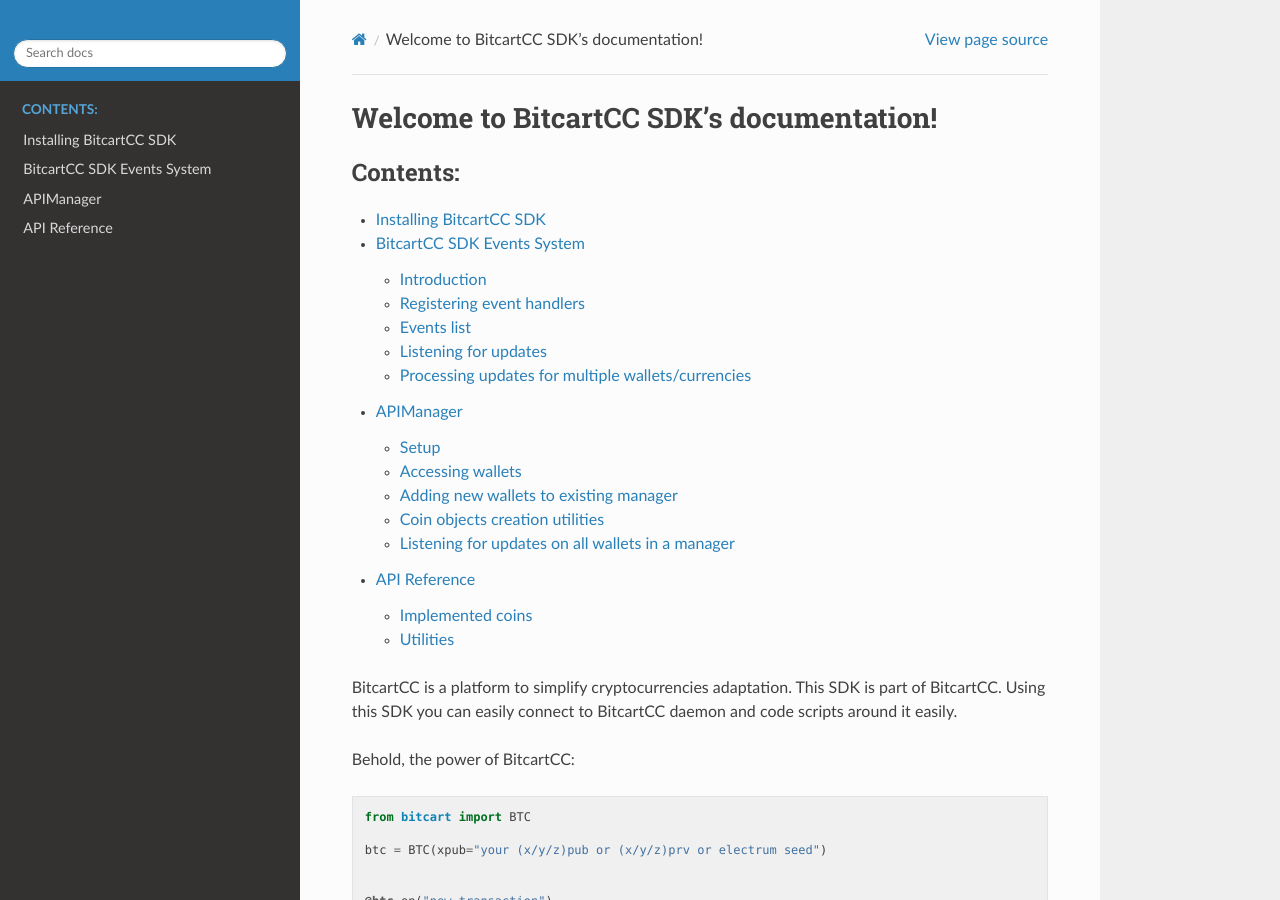
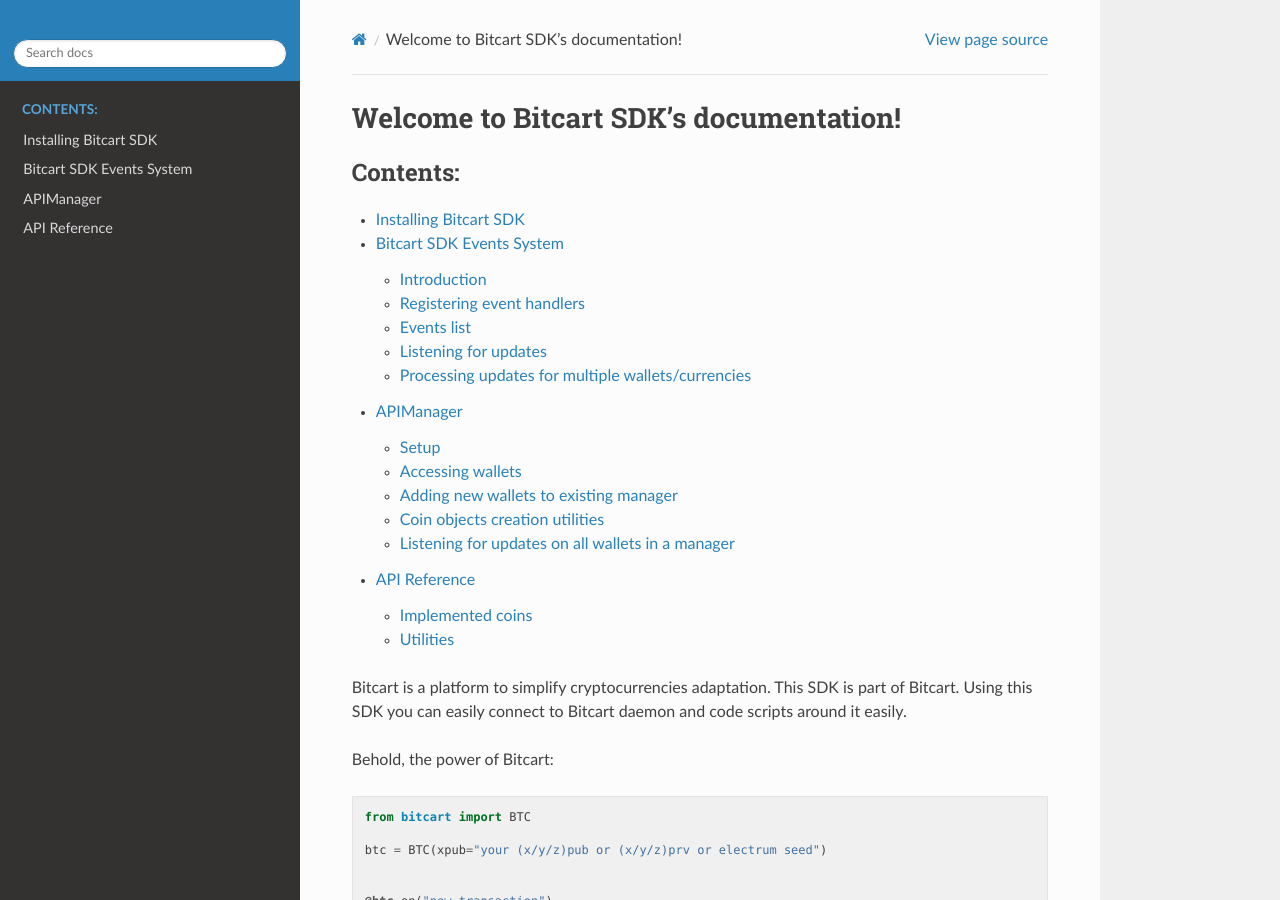
Before and after one commit to bitcart/bitcart-sdk, a Sphinx documentation site: the page built from docs/index.rst, in a window 1280 px wide and 900 px high. Built offline with Sphinx 7.4.7 and the Read the Docs theme 2.0.0, drawn with Linux system fonts in a browser that asks for light colours; some of the changed text lies outside the part shown.

```diff
--- a/docs/conf.py
+++ b/docs/conf.py
@@ -22,8 +22,8 @@ sys.path.insert(0, os.path.abspath(".."))
 
 # -- Project information -----------------------------------------------------
 
-project = "BitcartCC SDK"
-copyright = "2019, MrNaif2018"
+project = "Bitcart SDK"
+copyright = "2019-2023, MrNaif2018"
 author = "MrNaif2018"
 
 # The full version, including alpha/beta/rc tags
--- a/docs/events.rst
+++ b/docs/events.rst
@@ -1,4 +1,4 @@
-BitcartCC SDK Events System
+Bitcart SDK Events System
 ---------------------------
 
 Introduction
--- a/docs/index.rst
+++ b/docs/index.rst
@@ -1,9 +1,9 @@
-.. BitcartCC SDK documentation master file, created by
+.. Bitcart SDK documentation master file, created by
    sphinx-quickstart on Tue Jul  9 22:11:54 2019.
    You can adapt this file completely to your liking, but it should at least
    contain the root `toctree` directive.
 
-Welcome to BitcartCC SDK's documentation!
+Welcome to Bitcart SDK's documentation!
 =========================================
 
 .. toctree::
@@ -15,12 +15,12 @@ Welcome to BitcartCC SDK's documentation!
    apimanager
    api
 
-BitcartCC is a platform to simplify cryptocurrencies adaptation.
-This SDK is part of BitcartCC.
-Using this SDK you can easily connect to BitcartCC daemon
+Bitcart is a platform to simplify cryptocurrencies adaptation.
+This SDK is part of Bitcart.
+Using this SDK you can easily connect to Bitcart daemon
 and code scripts around it easily.
 
-Behold, the power of BitcartCC:
+Behold, the power of Bitcart:
 
 .. code-block:: python
 
--- a/docs/installation.rst
+++ b/docs/installation.rst
@@ -1,4 +1,4 @@
-Installing BitcartCC SDK
+Installing Bitcart SDK
 ========================
 
 Simply run
@@ -12,11 +12,11 @@ to install the library.
 But to initialize bitcoin instance you will need
 ``rpc_url``, ``rpc_login`` and ``rpc_password`` (not required, defaults
 work with default ports and authentification).
-For that you'll need BitcartCC daemon, so:
+For that you'll need Bitcart daemon, so:
 
 .. code-block:: sh
 
-    git clone https://github.com/bitcartcc/bitcart
+    git clone https://github.com/bitcart/bitcart
     cd bitcart
     pip install -r requirements/base.txt
     pip install -r requirements/daemons/btc.txt
@@ -28,7 +28,7 @@ For example if you run bitcoin, ``coin_name=btc, COIN_NAME=BTC``, for litecoin `
 Run ``pip install -r requirements/daemons/coin_name.txt`` to install
 requirements for daemon of ``coin_name``.
 
-This will clone main BitcartCC repo and install dependencies,
+This will clone main Bitcart repo and install dependencies,
 we recommend using virtualenv for consistency(some daemons conflict one
 with another, so using one virtualenv per daemon is fine).
 
@@ -58,10 +58,10 @@ Where port is the port your daemon uses.
 You can change port and host by using ``COIN_NAME_HOST`` and ``COIN_NAME_PORT``
 env variables.
 Default ports are starting from 5000 and increase for each daemon by 1
-(in order how they were added to BitcartCC).
+(in order how they were added to Bitcart).
 Refer to main docs for ports information.
 Bitcoin port is 5000, litecoin is 5001, etc.
-So, to initialize your BitcartCC instance right now,
+So, to initialize your Bitcart instance right now,
 import it and use those settings:
 
 .. code-block:: python
--- a/setup.py
+++ b/setup.py
@@ -3,14 +3,14 @@ from setuptools import find_packages, setup
 setup(
     name="bitcart",
     packages=find_packages(),
-    version="1.12.1.0",
+    version="1.12.1.1",
     license="MIT",
-    description="BitcartCC coins support library",
+    description="Bitcart coins support library",
     long_description=open("README.md").read(),
     long_description_content_type="text/markdown",
     author="MrNaif2018",
     author_email="chuff184@gmail.com",
-    url="https://github.com/bitcartcc/bitcart-sdk",
+    url="https://github.com/bitcart/bitcart-sdk",
     keywords=["electrum", "daemon", "bitcart", "bitcartcc"],
     install_requires=["jsonrpcclient", "aiohttp<4.0.0", "universalasync"],
     extras_require={"proxy": ["aiohttp_socks"]},
```
Also changed, not shown: CHANGELOG.md (+4 -0 lines), CONTRIBUTING.md (+7 -7 lines), README.md (+6 -6 lines), examples/README.md, examples/atomic_tipbot/README.md, 6 other files.
